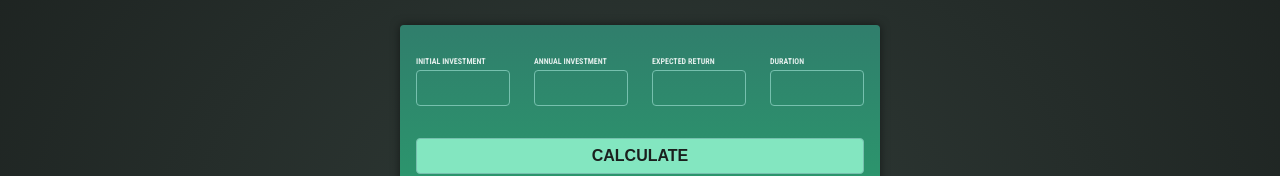
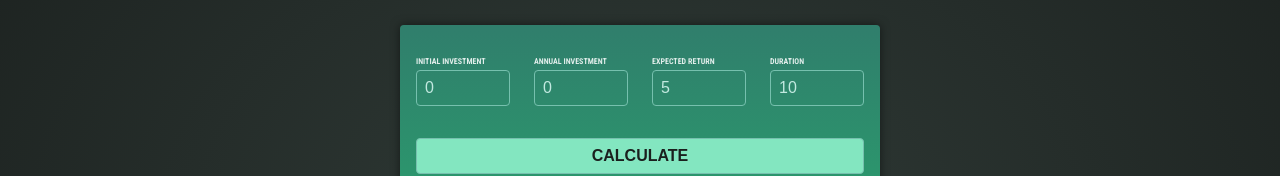
Before and after one commit to RaamTechLead-DSAI/Angular-Investment-Calculator, an Angular app: page / in a window 1280 px wide. Shown: the part 201-377 px from the top of the page. Built offline with nearby package versions, Linux system fonts and the light colour scheme.

Commit message:
Implemented two way binding

```diff
--- a/src/app/user-input/user-input.component.html
+++ b/src/app/user-input/user-input.component.html
@@ -2,19 +2,39 @@
     <div class="input-group">
         <p>
             <label for="initial-investment">Initial Investment</label>
-            <input id="initial-investment" type="number"/>
+            <input
+                id="initial-investment"
+                name="initial-investment"
+                type="number"
+                [(ngModel)]="enteredInitialInvestment"
+            />
         </p>
         <p>
             <label for="annual-investment">Annual Investment</label>
-            <input id="annual-investment" type="number"/>
+            <input
+                id="annual-investment"
+                name="annual-investment"
+                type="number"
+                [(ngModel)]="enteredAnnualInvestment"
+            />
         </p>
         <p>
             <label for="expected-return">Expected Return</label>
-            <input id="expected-return" type="number"/>
+            <input
+                id="expected-return"
+                name="expected-return"
+                type="number"
+                [(ngModel)]="enteredExpectedReturn"
+            />
         </p>
         <p>
             <label for="duration">Duration</label>
-            <input id="duration" type="number"/>
+            <input
+                id="duration"
+                name="duration"
+                type="number"
+                [(ngModel)]="enteredDuration"
+            />
         </p>
     </div>
         <p>
--- a/src/app/user-input/user-input.component.ts
+++ b/src/app/user-input/user-input.component.ts
@@ -9,8 +9,16 @@
   styleUrl: './user-input.component.css'
 })
 export class UserInputComponent {
+  enteredInitialInvestment = '0';
+  enteredAnnualInvestment = '0';
+  enteredExpectedReturn ='5';
+  enteredDuration = '10';
+
   onSubmit() {
-    console.log('Submitted!')
+    console.log('Submitted!');
+    console.log(this.enteredAnnualInvestment);
+    console.log(this.enteredInitialInvestment);
+    console.log(this.enteredExpectedReturn);
+    console.log(this.enteredDuration);
   }
-
 }
```
